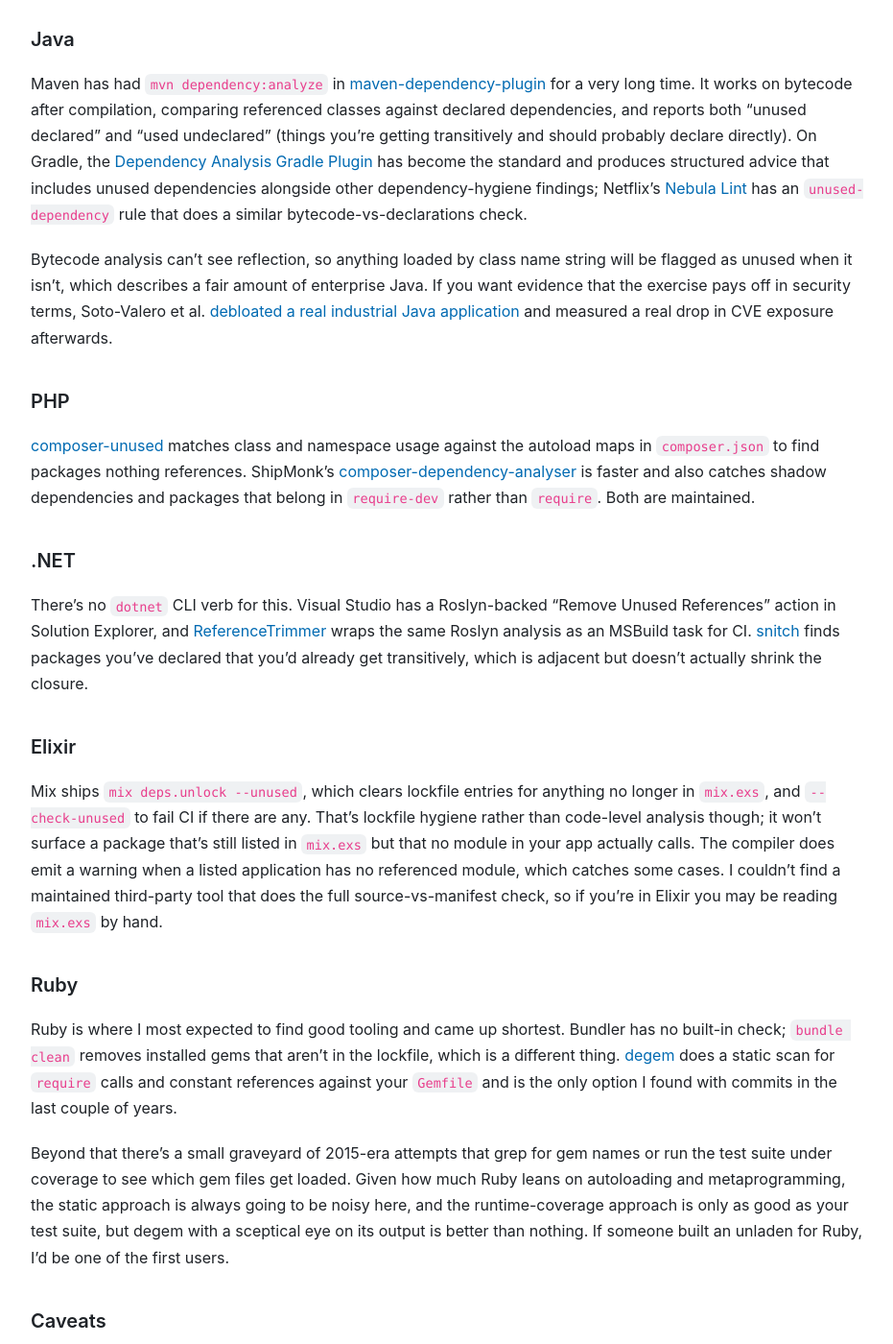
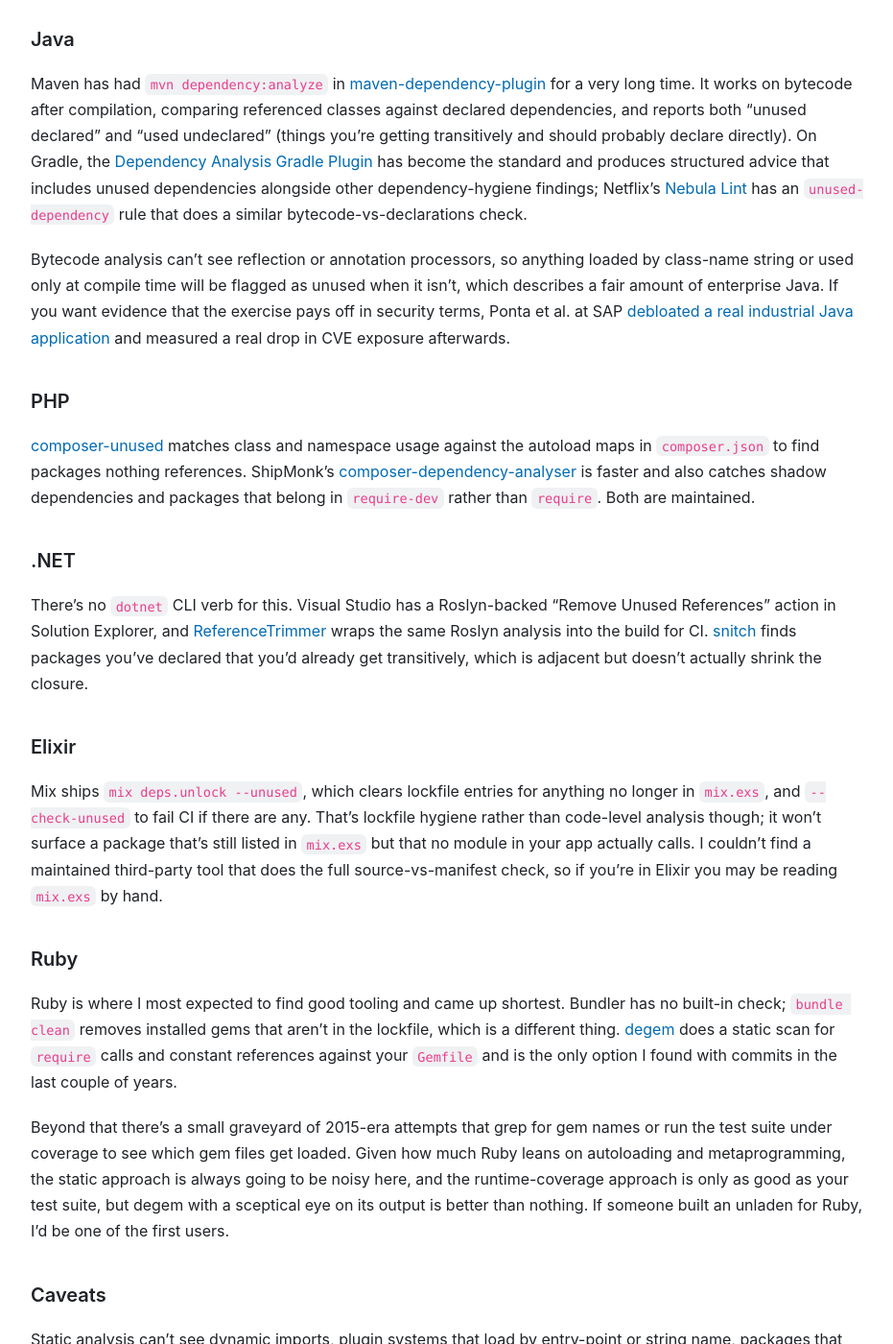
Before and after one commit to andrew/nesbitt.io, a Jekyll site: the page built from _posts/2026-05-22-dependency-pruning.md, in a window 1280 px wide and 1400 px high, scrolled down 2369 px. Shown: the whole window at 96% size, without its empty margins (173-1104 px from the left). Built offline with Jekyll 4.4.1, drawn with Linux system fonts in a browser that asks for light colours; comment, search, counter and statistics services are not loaded; some of the changed text lies outside the part shown.

Commit message:
Update 2026-05-22-dependency-pruning.md

```diff
--- a/_posts/2026-05-22-dependency-pruning.md
+++ b/_posts/2026-05-22-dependency-pruning.md
@@ -47,7 +47,7 @@
 
 Maven has had `mvn dependency:analyze` in [maven-dependency-plugin](https://maven.apache.org/plugins/maven-dependency-plugin/analyze-mojo.html) for a very long time. It works on bytecode after compilation, comparing referenced classes against declared dependencies, and reports both "unused declared" and "used undeclared" (things you're getting transitively and should probably declare directly). On Gradle, the [Dependency Analysis Gradle Plugin](https://github.com/autonomousapps/dependency-analysis-gradle-plugin) has become the standard and produces structured advice that includes unused dependencies alongside other dependency-hygiene findings; Netflix's [Nebula Lint](https://github.com/nebula-plugins/gradle-lint-plugin) has an `unused-dependency` rule that does a similar bytecode-vs-declarations check.
 
-Bytecode analysis can't see reflection, so anything loaded by class name string will be flagged as unused when it isn't, which describes a fair amount of enterprise Java. If you want evidence that the exercise pays off in security terms, Soto-Valero et al. [debloated a real industrial Java application](https://arxiv.org/abs/2108.05115) and measured a real drop in CVE exposure afterwards.
+Bytecode analysis can't see reflection or annotation processors, so anything loaded by class-name string or used only at compile time will be flagged as unused when it isn't, which describes a fair amount of enterprise Java. If you want evidence that the exercise pays off in security terms, Ponta et al. at SAP [debloated a real industrial Java application](https://arxiv.org/abs/2108.05115) and measured a real drop in CVE exposure afterwards.
 
 ### PHP
 
@@ -55,11 +55,11 @@
 
 ### .NET
 
-There's no `dotnet` CLI verb for this. Visual Studio has a Roslyn-backed "Remove Unused References" action in Solution Explorer, and [ReferenceTrimmer](https://github.com/dfederm/ReferenceTrimmer) wraps the same Roslyn analysis as an MSBuild task for CI. [snitch](https://github.com/spectresystems/snitch) finds packages you've declared that you'd already get transitively, which is adjacent but doesn't actually shrink the closure.
+There's no `dotnet` CLI verb for this. Visual Studio has a Roslyn-backed "Remove Unused References" action in Solution Explorer, and [ReferenceTrimmer](https://github.com/dfederm/ReferenceTrimmer) wraps the same Roslyn analysis into the build for CI. [snitch](https://github.com/spectresystems/snitch) finds packages you've declared that you'd already get transitively, which is adjacent but doesn't actually shrink the closure.
 
 ### Elixir
 
-Mix ships `mix deps.unlock --unused`, which clears lockfile entries for anything no longer in `mix.exs`, and `--check-unused` to fail CI if there are any. That's lockfile hygiene rather than code-level analysis though; it won't surface a package that's still listed in `mix.exs` but that no module in your app actually calls. The compiler does emit a warning when a listed application has no referenced module, which catches some cases. I couldn't find a maintained third-party tool that does the full source-vs-manifest check, so if you're in Elixir you may be reading `mix.exs` by hand.
+Mix ships `mix deps.unlock --unused`, which clears lockfile entries for anything no longer in `mix.exs`, and `--check-unused` to fail CI if there are any. That's lockfile hygiene rather than code-level analysis though; it won't surface a package that's still listed in `mix.exs` but that no module in your app actually calls. I couldn't find a maintained third-party tool that does the full source-vs-manifest check, so if you're in Elixir you may be reading `mix.exs` by hand.
 
 ### Ruby
 
```
Also changed, not shown: other parts of _posts/2026-05-22-dependency-pruning.md (+1 -1 lines).
